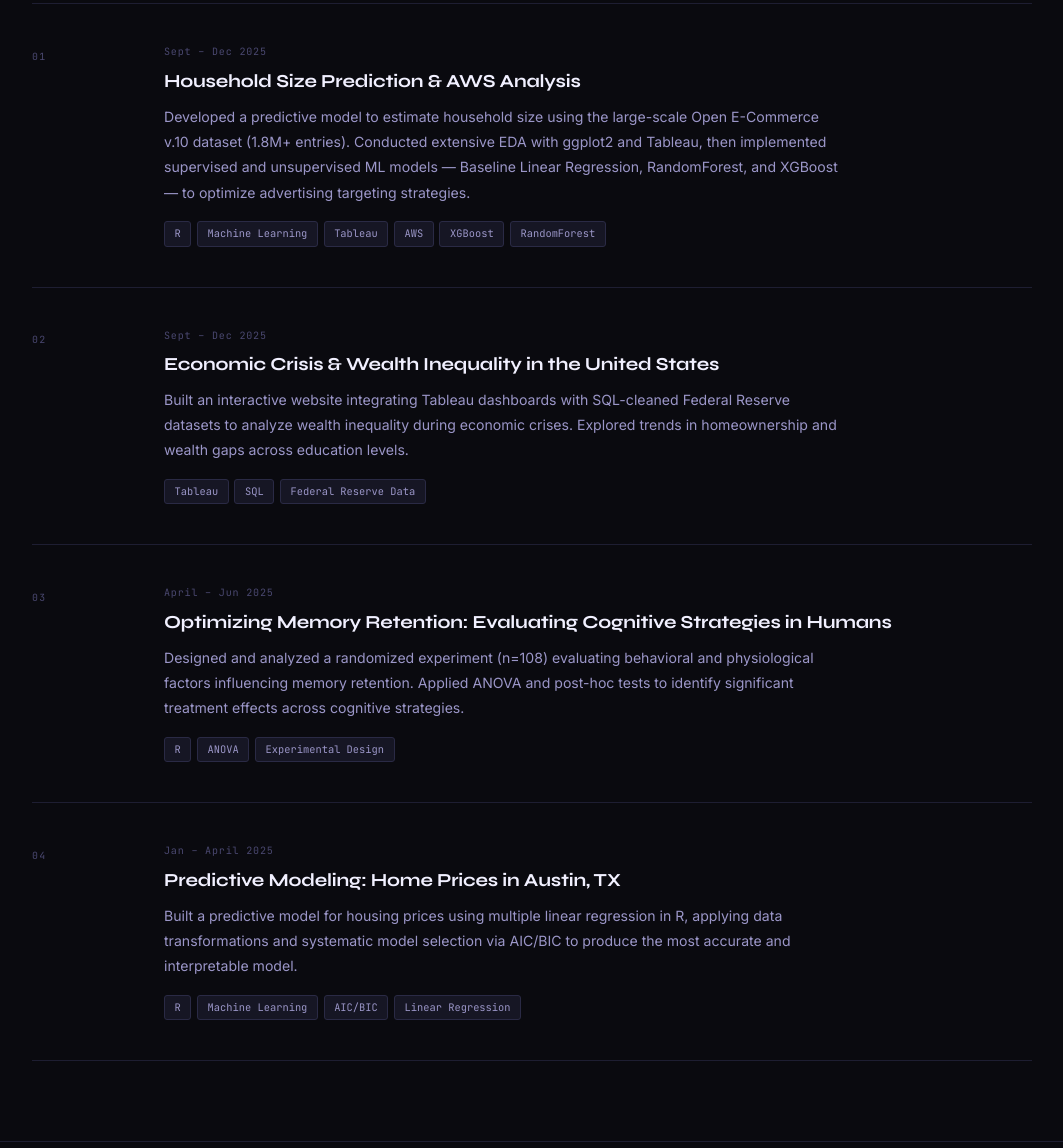
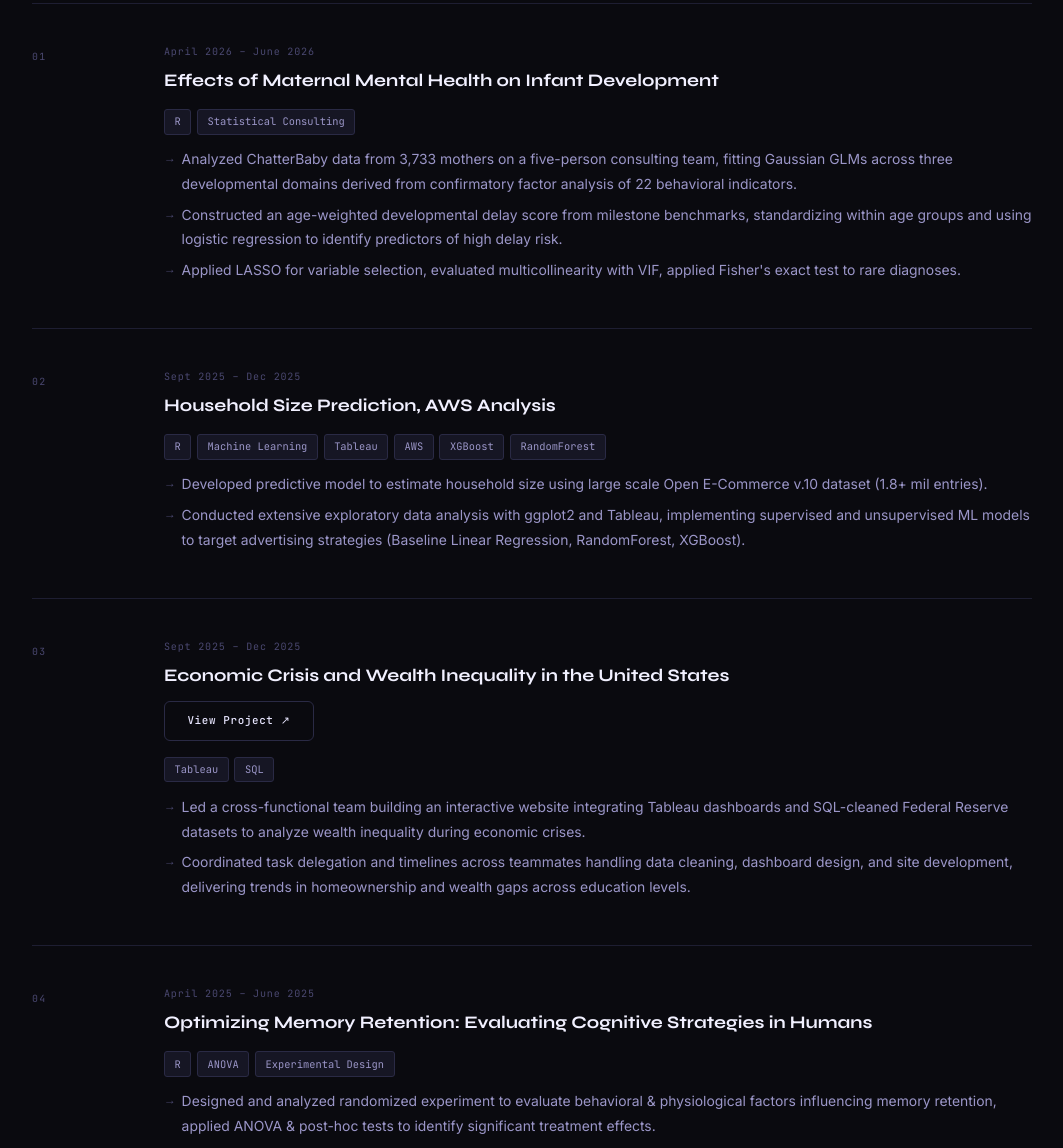
Before and after one commit to bebelyen/bebel-yen, a plain HTML site: page projects.html in a window 1280 px wide. Shown: the part 383-1531 px from the top of the page, without its empty margins (108-1171 px from the left). Drawn offline with Linux system fonts and the light colour scheme.

Commit message:
add project link
Refactored project items and descriptions, updated styles for better readability, and removed unused comments.

```diff
--- a/projects.html
+++ b/projects.html
@@ -20,7 +20,6 @@
       margin-top: 0.75rem;
     }
 
-    /* PROJECT LIST */
     .projects-section { padding: 4rem var(--pad) 5rem; }
     .projects-inner { max-width: var(--max); margin: 0 auto; }
 
@@ -30,7 +29,6 @@
       display: grid;
       grid-template-columns: 100px 1fr;
       gap: 2rem;
-      transition: background 0.2s;
     }
     .project-item:first-child { border-top: 1px solid var(--border); }
 
@@ -54,18 +52,27 @@
 
     .proj-title {
       font-family: var(--display);
-      font-size: 1.15rem;
+      font-size: 1.1rem;
       font-weight: 700;
       color: var(--white);
       line-height: 1.3;
-      letter-spacing: -0.01em;
     }
 
-    .proj-desc {
-      font-size: 0.88rem;
+    .proj-bullets { list-style: none; padding: 0; margin-top: 0.2rem; }
+    .proj-bullets li {
+      font-size: 0.87rem;
       color: var(--text-muted);
-      line-height: 1.8;
-      max-width: 680px;
+      line-height: 1.75;
+      padding-left: 1.1rem;
+      position: relative;
+      margin-bottom: 0.4rem;
+    }
+    .proj-bullets li::before {
+      content: '→';
+      position: absolute;
+      left: 0;
+      color: var(--text-dim);
+      font-size: 0.75rem;
     }
 
     .proj-tags { display: flex; flex-wrap: wrap; gap: 0.35rem; margin-top: 0.4rem; }
@@ -105,9 +112,25 @@
         <div class="project-item fade-up">
           <div class="proj-num">01</div>
           <div class="proj-body">
-            <div class="proj-period">Sept – Dec 2025</div>
-            <div class="proj-title">Household Size Prediction &amp; AWS Analysis</div>
-            <p class="proj-desc">Developed a predictive model to estimate household size using the large-scale Open E-Commerce v.10 dataset (1.8M+ entries). Conducted extensive EDA with ggplot2 and Tableau, then implemented supervised and unsupervised ML models — Baseline Linear Regression, RandomForest, and XGBoost — to optimize advertising targeting strategies.</p>
+            <div class="proj-period">April 2026 – June 2026</div>
+            <div class="proj-title">Effects of Maternal Mental Health on Infant Development</div>
+            <div class="proj-tags">
+              <span class="tag">R</span>
+              <span class="tag">Statistical Consulting</span>
+            </div>
+            <ul class="proj-bullets">
+              <li>Analyzed ChatterBaby data from 3,733 mothers on a five-person consulting team, fitting Gaussian GLMs across three developmental domains derived from confirmatory factor analysis of 22 behavioral indicators.</li>
+              <li>Constructed an age-weighted developmental delay score from milestone benchmarks, standardizing within age groups and using logistic regression to identify predictors of high delay risk.</li>
+              <li>Applied LASSO for variable selection, evaluated multicollinearity with VIF, applied Fisher's exact test to rare diagnoses.</li>
+            </ul>
+          </div>
+        </div>
+
+        <div class="project-item fade-up" style="transition-delay:.06s">
+          <div class="proj-num">02</div>
+          <div class="proj-body">
+            <div class="proj-period">Sept 2025 – Dec 2025</div>
+            <div class="proj-title">Household Size Prediction, AWS Analysis</div>
             <div class="proj-tags">
               <span class="tag">R</span>
               <span class="tag">Machine Learning</span>
@@ -116,49 +139,60 @@
               <span class="tag">XGBoost</span>
               <span class="tag">RandomForest</span>
             </div>
+            <ul class="proj-bullets">
+              <li>Developed predictive model to estimate household size using large scale Open E-Commerce v.10 dataset (1.8+ mil entries).</li>
+              <li>Conducted extensive exploratory data analysis with ggplot2 and Tableau, implementing supervised and unsupervised ML models to target advertising strategies (Baseline Linear Regression, RandomForest, XGBoost).</li>
+            </ul>
           </div>
         </div>
 
-        <div class="project-item fade-up" style="transition-delay:.08s">
-          <div class="proj-num">02</div>
+        <div class="project-item fade-up" style="transition-delay:.1s">
+          <div class="proj-num">03</div>
           <div class="proj-body">
-            <div class="proj-period">Sept – Dec 2025</div>
-            <div class="proj-title">Economic Crisis &amp; Wealth Inequality in the United States</div>
-            <p class="proj-desc">Built an interactive website integrating Tableau dashboards with SQL-cleaned Federal Reserve datasets to analyze wealth inequality during economic crises. Explored trends in homeownership and wealth gaps across education levels.</p>
+            <div class="proj-period">Sept 2025 – Dec 2025</div>
+            <div class="proj-title">Economic Crisis and Wealth Inequality in the United States</div>
+            <a href="https://wealtheducationgap.humspace.ucla.edu/" target="_blank" class="btn" style="font-size:0.68rem; margin-top:0.2rem; align-self:flex-start;">View Project ↗</a>
             <div class="proj-tags">
               <span class="tag">Tableau</span>
               <span class="tag">SQL</span>
-              <span class="tag">Federal Reserve Data</span>
             </div>
+            <ul class="proj-bullets">
+              <li>Led a cross-functional team building an interactive website integrating Tableau dashboards and SQL-cleaned Federal Reserve datasets to analyze wealth inequality during economic crises.</li>
+              <li>Coordinated task delegation and timelines across teammates handling data cleaning, dashboard design, and site development, delivering trends in homeownership and wealth gaps across education levels.</li>
+            </ul>
           </div>
         </div>
 
-        <div class="project-item fade-up" style="transition-delay:.13s">
-          <div class="proj-num">03</div>
+        <div class="project-item fade-up" style="transition-delay:.14s">
+          <div class="proj-num">04</div>
           <div class="proj-body">
-            <div class="proj-period">April – Jun 2025</div>
+            <div class="proj-period">April 2025 – June 2025</div>
             <div class="proj-title">Optimizing Memory Retention: Evaluating Cognitive Strategies in Humans</div>
-            <p class="proj-desc">Designed and analyzed a randomized experiment (n=108) evaluating behavioral and physiological factors influencing memory retention. Applied ANOVA and post-hoc tests to identify significant treatment effects across cognitive strategies.</p>
             <div class="proj-tags">
               <span class="tag">R</span>
               <span class="tag">ANOVA</span>
               <span class="tag">Experimental Design</span>
             </div>
+            <ul class="proj-bullets">
+              <li>Designed and analyzed randomized experiment to evaluate behavioral &amp; physiological factors influencing memory retention, applied ANOVA &amp; post-hoc tests to identify significant treatment effects.</li>
+            </ul>
           </div>
         </div>
 
         <div class="project-item fade-up" style="transition-delay:.18s">
-          <div class="proj-num">04</div>
+          <div class="proj-num">05</div>
           <div class="proj-body">
-            <div class="proj-period">Jan – April 2025</div>
-            <div class="proj-title">Predictive Modeling: Home Prices in Austin, TX</div>
-            <p class="proj-desc">Built a predictive model for housing prices using multiple linear regression in R, applying data transformations and systematic model selection via AIC/BIC to produce the most accurate and interpretable model.</p>
+            <div class="proj-period">Jan 2025 – April 2025</div>
+            <div class="proj-title">Predictive Modeling: Analyzing Home Prices in Austin, TX</div>
             <div class="proj-tags">
               <span class="tag">R</span>
               <span class="tag">Machine Learning</span>
               <span class="tag">AIC/BIC</span>
               <span class="tag">Linear Regression</span>
             </div>
+            <ul class="proj-bullets">
+              <li>Predictive modeling of housing prices using multiple linear regression in R through transformations and model selection (AIC/BIC) to build the most accurate, interpretable model.</li>
+            </ul>
           </div>
         </div>
 
```
